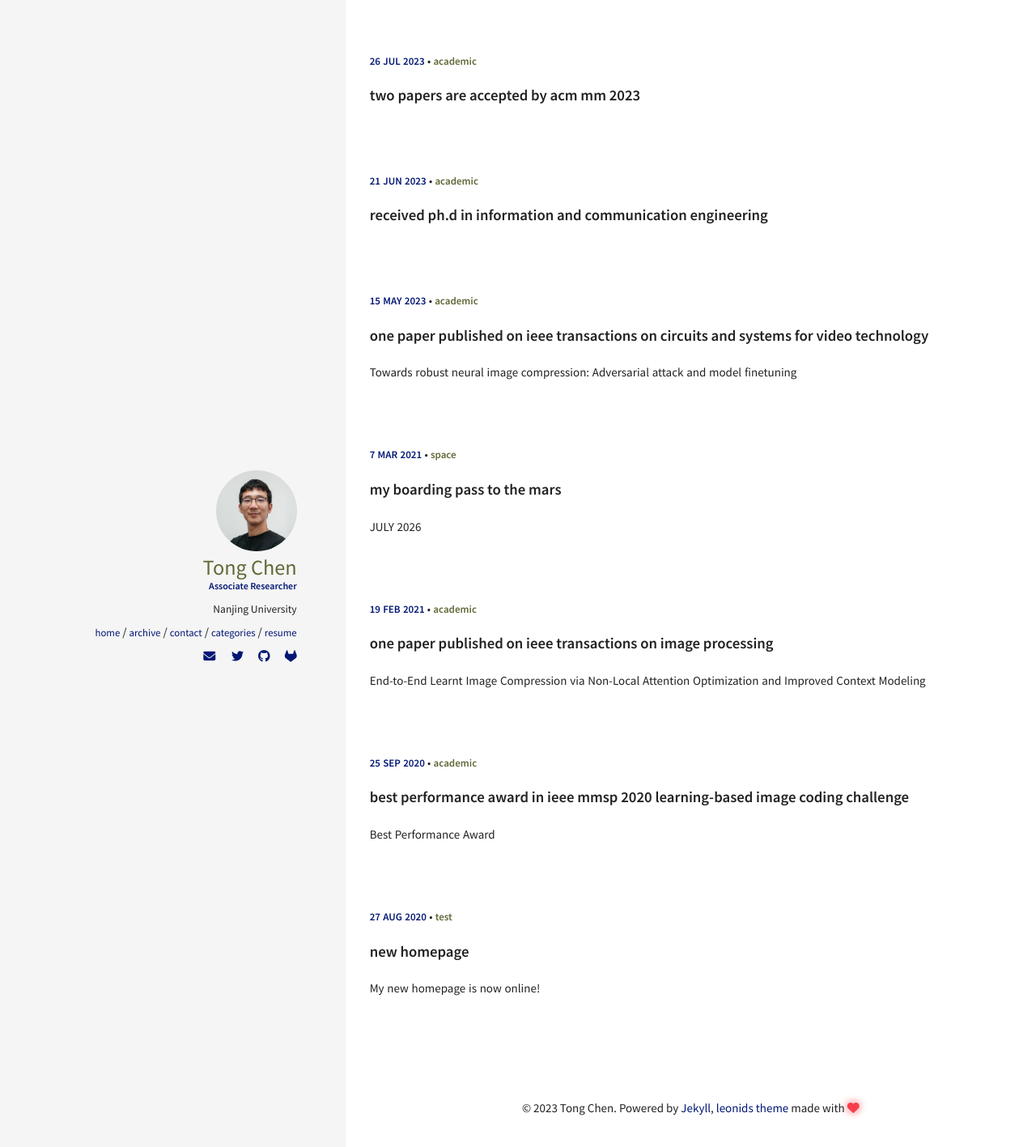
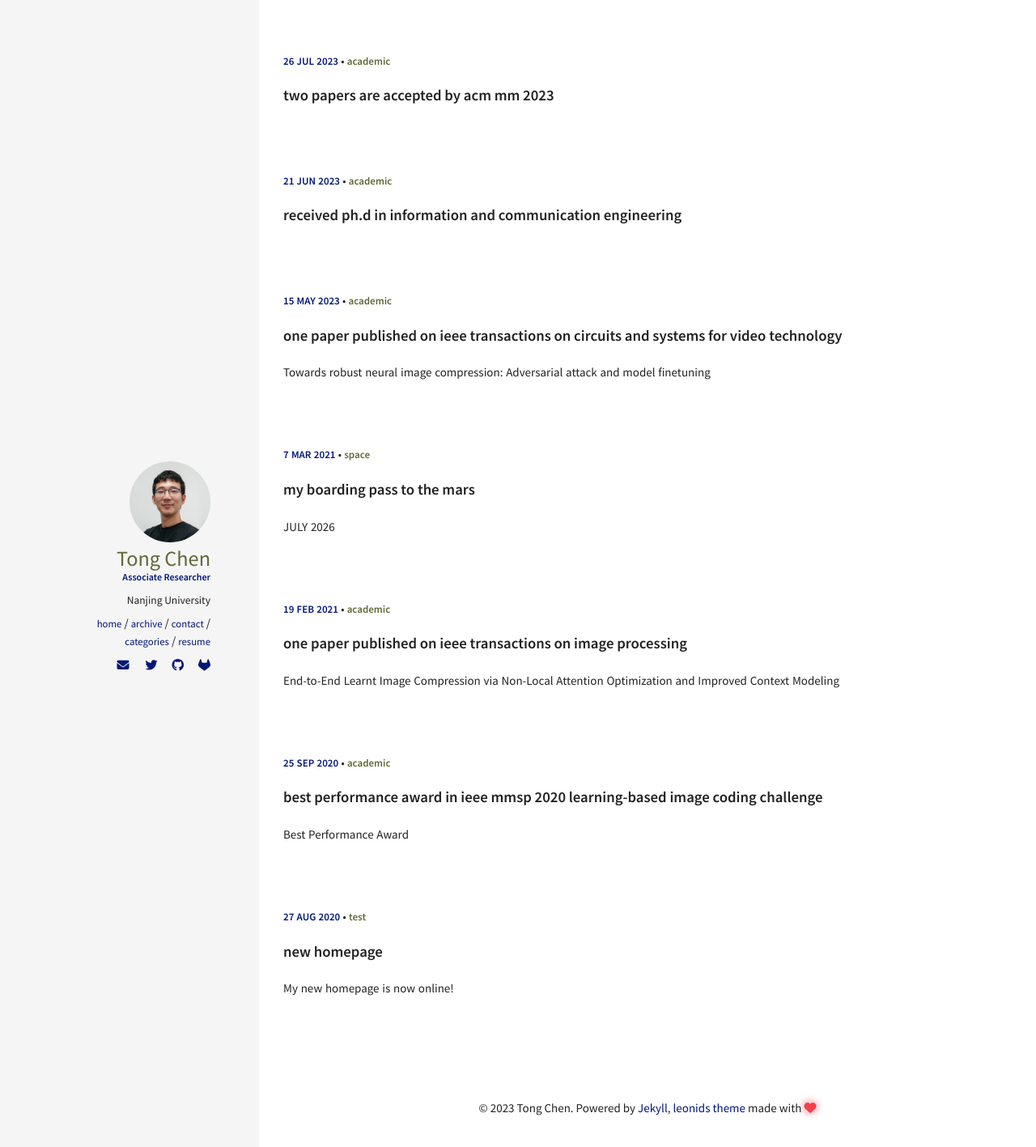
Before and after one commit to tongxyh/tongxyh.github.io, a Jekyll site: the page built from index.html, in a window 1280 px wide. Shown: the top 1417 px of the page at 81% size. Built offline with Jekyll 4.4.1, drawn with Linux system fonts in a browser that asks for light colours; nearby versions of some CDN libraries.

Commit message:
Update default.html

```diff
--- a/_layouts/default.html
+++ b/_layouts/default.html
@@ -5,12 +5,12 @@
 
 <body>
   <div class="row">
-    <div class="col s12 m4">
+    <div class="col s12 m3">
       <div class="table cover">
         {% include sidebar.html %}
       </div>
     </div>
-    <div class="col s12 m8">
+    <div class="col s12 m9">
       <div class="post-listing">
         {{ content }}
         {% include footer.html %}
```
